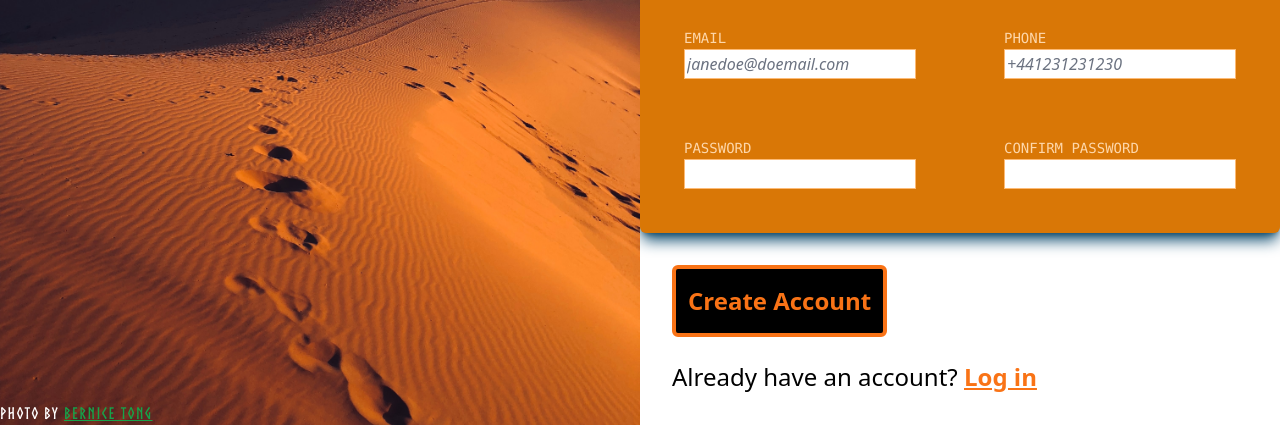
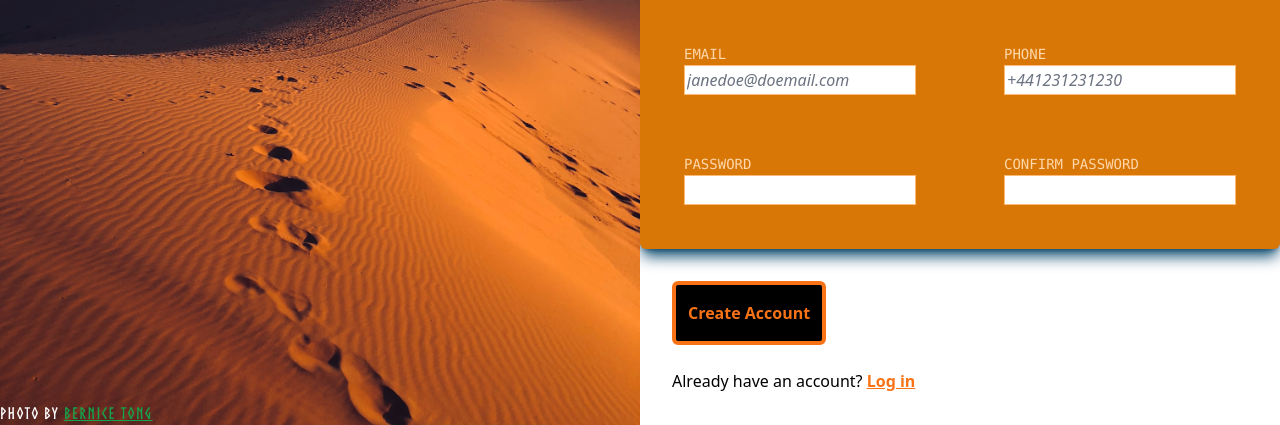
Before and after one commit to Rxthew/signupform, a website: page index.html in a window 1280 px wide. Shown: the part 375-800 px from the top of the page. Drawn offline with Linux system fonts and the light colour scheme.

Commit message:
smaller pt2

```diff
--- a/index.html
+++ b/index.html
@@ -62,7 +62,7 @@
                         </div>
                     </div>
                 </div>
-                <footer class="grow p-8 space-y-6 md:text-2xl">
+                <footer class="grow p-8 space-y-6 md:text-lg">
                     <button type="submit" class="appearance-none text-orange-500 font-semibold bg-black border-solid border-4 border-orange-500 rounded-md py-4 px-3">Create Account</button>
                     <span class="block">Already have an account? <a href="#" class="text-orange-500 underline font-semibold ">Log in</a></span>
                 </footer>
```
